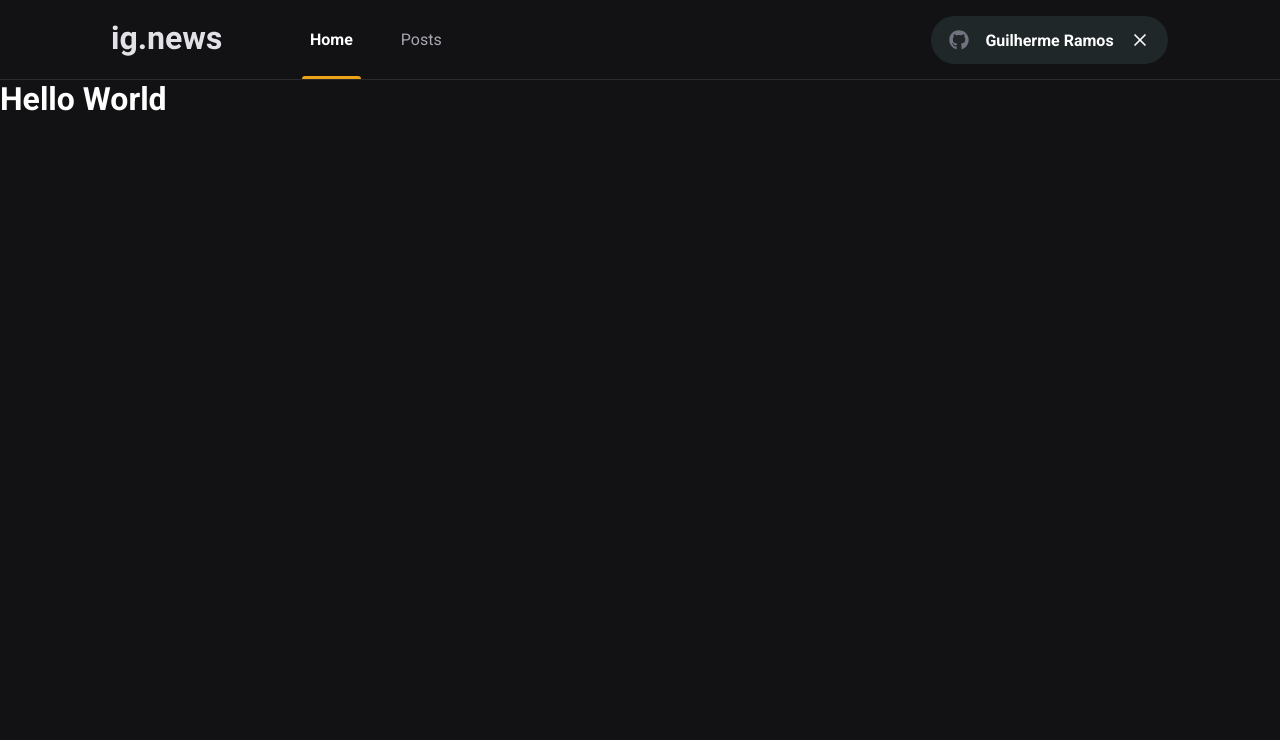
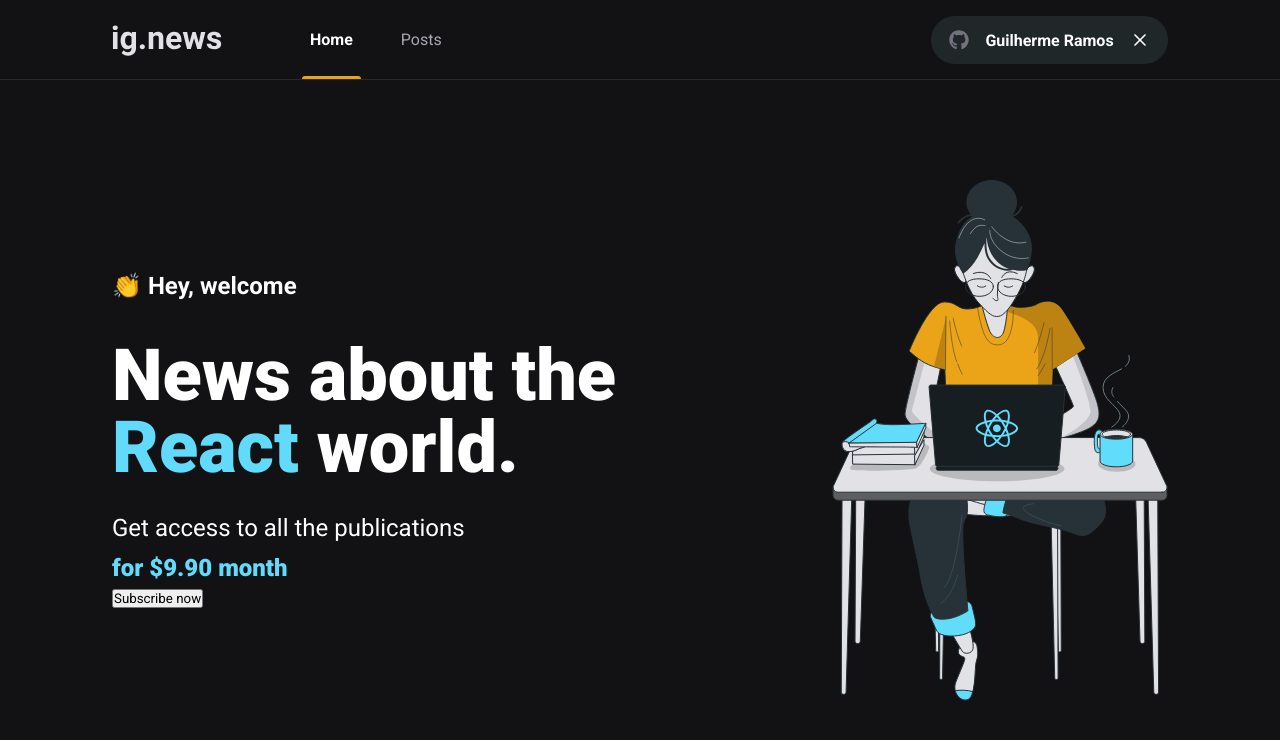
Before and after one commit to GuiRamos7/ignews, a Next.js app: page / in a window 1280 px wide. Shown: the top 740 px of the page. Built offline with nearby package versions, Linux system fonts and the light colour scheme; a web font is replaced by a local one.

Commit message:
creating home

```diff
--- /dev/null
+++ b/src/pages/home.module.scss
@@ -0,0 +1,41 @@
+.contentContainer {
+  max-width: 1120px;
+  margin: 0 auto;
+  padding: 0 2rem;
+  height: calc(100vh - 5rem);
+
+  display: flex;
+  align-items: center;
+  justify-content: space-between;
+}
+
+.hero {
+  max-width: 600px;
+
+  > span {
+    font-size: 1.5rem;
+    font-weight: bold;
+  }
+
+  h1 {
+    font-size: 4.5rem;
+    line-height: 4.5rem;
+    font-weight: 900;
+    margin-top: 2.5rem;
+
+    span {
+      color: var(--cyan-500);
+    }
+  }
+
+  p {
+    font-size: 1.5rem;
+    line-height: 2.5rem;
+    margin-top: 1.5rem;
+
+    span {
+      font-weight: 900;
+      color: var(--cyan-500);
+    }
+  }
+}
--- a/src/pages/index.tsx
+++ b/src/pages/index.tsx
@@ -1,13 +1,29 @@
 import type { NextPage } from 'next';
 import Head from 'next/head';
+
+import styles from './home.module.scss';
 
 const Home: NextPage = () => {
   return (
     <>
       <Head>
-        <title>Início | ig.news</title>
+        <title>Home | ig.news</title>
       </Head>
-      <h1>Hello World</h1>
+      <main className={styles.contentContainer}>
+        <section className={styles.hero}>
+          <span>👏 Hey, welcome</span>
+          <h1>
+            News about the <span>React</span> world.
+          </h1>
+          <p>
+            Get access to all the publications <br />
+            <span>for $9.90 month</span>
+          </p>
+
+          <button>Subscribe now</button>
+        </section>
+        <img src='/images/avatar.svg' alt='Girl coding' />
+      </main>
     </>
   );
 };
```
